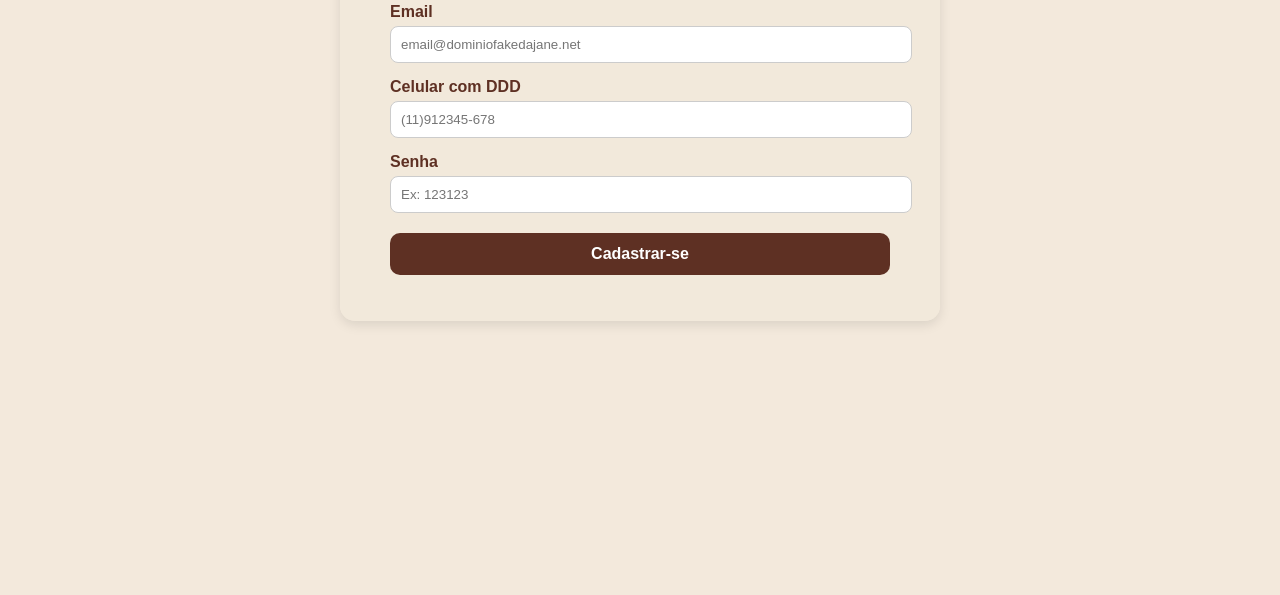
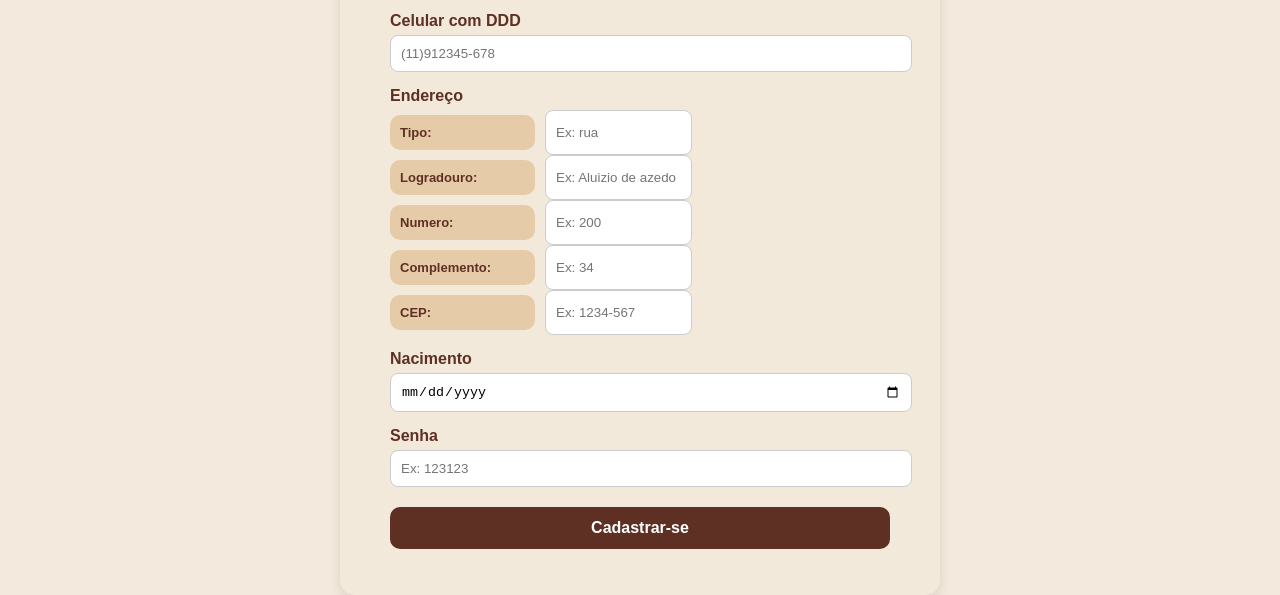
Before and after one commit to VictorDev72/Pratica-Profissional-A, a plain HTML site: page Pagina_web/PaginaCadastro.html in a window 1280 px wide. Shown: the part 352-947 px from the top of the page. Before the commit the page ends 800 px from the top, so only its background shows below. Drawn offline with Linux system fonts and the light colour scheme.

Commit message:
Update PaginaCadastro.html

```diff
--- a/Pagina_web/PaginaCadastro.html
+++ b/Pagina_web/PaginaCadastro.html
@@ -106,6 +106,22 @@
     .btn-submit:hover {
       background-color: #3c1f15;
     }
+
+    #end > div > label{
+      font-size: small;
+      width: 25%;
+      padding: 10px;
+      background-color: #E6CBA8;
+      border-radius: 10px;
+      margin: 5px 0px;
+    }
+    #end > div > input{
+      margin: 0px 10px;
+      width: 25%;
+    }
+    #end > div{
+      display: flex;
+    }
   </style>
 </head>
 <body>
@@ -135,6 +151,41 @@
         <label for="celular">Celular com DDD</label>
         <input type="tel" id="celular" placeholder="(11)912345-678">
 
+        <label for="endendereco">Endereço</label>
+        <div id="end">
+          <div>
+            <label for="endendereco">Tipo:</label>
+            <input type="text" id="tipo" placeholder="Ex: rua" class="endendereco">
+          </div>
+          <div>
+            <label for="endendereco">Logradouro:</label>
+            <input type="text" id="logradouro" placeholder="Ex: Aluizio de azedo" class="endendereco">
+          </div>
+          <div>
+            <label for="endendereco">Numero:</label>
+            <input type="text" id="numero" placeholder="Ex: 200" class="endendereco">
+          </div>
+          <div>
+            <label for="endendereco">Complemento:</label>
+              <input type="text" id="complemento" placeholder="Ex: 34" class="endendereco">
+          </div>
+          <div>
+            <label for="endendereco">CEP:</label>
+              <input type="text" id="cep" placeholder="Ex: 1234-567" class="endendereco">
+          </div>
+
+
+
+
+
+
+
+
+        </div>
+
+        <label for="nac">Nacimento</label>
+        <input type="date" id="nac" placeholder="Ex: 10/12/2000">
+
         <label for="senha">Senha</label>
         <input type="password" id="senha" placeholder="Ex: 123123">
 
@@ -154,6 +205,25 @@
       const senha = document.getElementById('senha').value;
       const resp = document.getElementById('resp');
       console.log(nome,email,celular,senha)
+
+      if (!nome || !email || !celular || !senha) {
+        resp.innerText = "Preencha todos os campos.";
+        resp.style.color = "red";
+        return;
+      }
+
+      if (!email.includes("@") || !email.includes(".") || email.length < 5) {
+        resp.innerText = "Email inválido.";
+        resp.style.color = "red";
+        return;
+      }
+
+      if (celular.length < 10 || celular.length > 11) {
+        resp.innerText = "Celular inválido. Deve conter 10 ou 11 dígitos numéricos.";
+        resp.style.color = "red";
+        return;
+      }
+
       const options = {
           method: "POST",
           body: JSON.stringify({
```
